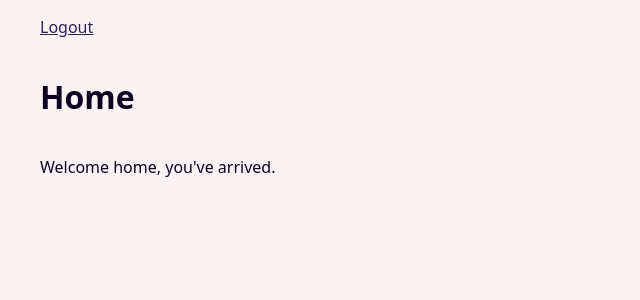
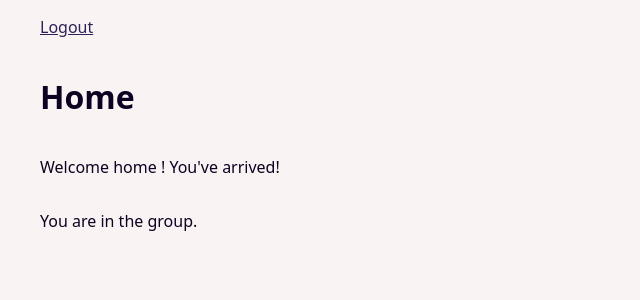
Before and after one commit to seanrreid/react-supabase-users, a React (Vite) app: page / in a window 1280 px wide. Shown: the top 300 px of the page, without its empty margins (0-640 px from the left). Built offline with nearby package versions, Linux system fonts and the light colour scheme; no server answers; sample sign-in values are in the browser's storage.

Commit message:
Setup group reporting, metadata calls via context

```diff
--- a/src/AuthContext.jsx
+++ b/src/AuthContext.jsx
@@ -1,56 +1,22 @@
-import PropTypes from 'prop-types';
-import { createContext, useContext, useState, useEffect } from 'react';
+import PropTypes from "prop-types";
+import { createContext, useContext, useState, useEffect } from "react";
 
 const AuthContext = createContext();
 
 export function AuthProvider({ children }) {
   const [isAuth, setIsAuth] = useState(false);
+  const [group, setGroup] = useState("");
 
   useEffect(() => {
-        if (localStorage.getItem('access_token')) {
+    if (localStorage.getItem("access_token")) {
       setIsAuth(true);
     } else {
       setIsAuth(false);
     }
   }, []);
 
-    // We'll be able to call this just in case our access token has expired
-    // If the expiration is fine, then it just passes on...
-    const refreshSession = async () => {
-        const expiration = Number(localStorage.getItem('expiration'));
-        const now = Math.floor(Date.now() / 1000);
-        if (now > expiration) {
-            const refresh_token = localStorage.getItem('refresh_token');
-            const url = 'http://localhost:8000/refresh';
-            const response = await fetch(url, {
-                method: 'POST',
-                headers: {
-                    'Content-Type': 'application/json',
-                },
-                body: JSON.stringify({ refresh_token }),
-            });
-
-            if (response.status === 200) {
-                const data = await response.json();
-                const { session, user } = data;
-                localStorage.clear();
-                localStorage.setItem('user_id', user.id);
-                localStorage.setItem('access_token', session.access_token);
-                localStorage.setItem('refresh_token', session.refresh_token);
-                localStorage.setItem('expiration', session.expires_at);
-            } else {
-                // The refresh token is invalid.
-                console.error('ERROR:', response);
-            }
-        } else {
-            // If the token hasn't expired, no need to do anything
-            console.info("Token still valid")
-            return;
-        }
-    };
-
   return (
-        <AuthContext.Provider value={{ isAuth, setIsAuth, refreshSession }}>
+    <AuthContext.Provider value={{ isAuth, setIsAuth, group, setGroup }}>
       {children}
     </AuthContext.Provider>
   );
--- a/src/routes/Home.jsx
+++ b/src/routes/Home.jsx
@@ -1,8 +1,40 @@
+import { useLoaderData, json } from "react-router-dom";
+import supabase from "../supabase";
+import { useAuth } from "../AuthContext";
+
+export const loader = async () => {
+  try {
+    const jwt = localStorage.getItem("access_token");
+    const { data } = await supabase.auth.getUser(jwt);
+    const { user } = data;
+
+    const metadata = user.user_metadata;
+    return metadata;
+  } catch (err) {
+    return json(err);
+  }
+};
+
 const Home = () => {
+  const loaderData = useLoaderData();
+  const { isAuth, group } = useAuth();
+
   return (
     <>
       <h1>Home</h1>
-      <p>Welcome home, you&apos;ve arrived.</p>
+      <>
+        {loaderData && isAuth ? (
+          <>
+            <p>
+              Welcome home {loaderData.first_name} {loaderData.last_name}!
+              You&apos;ve arrived!
+            </p>
+            <p>You are in the {group} group.</p>
+          </>
+        ) : (
+          <p>Welcome home, you&apos;ve arrived.</p>
+        )}
+      </>
     </>
   );
 };
--- a/src/routes/Login.jsx
+++ b/src/routes/Login.jsx
@@ -1,5 +1,7 @@
-import { useActionData, redirect, json, Form } from "react-router-dom";
+import { useEffect } from "react";
+import { useActionData, useNavigate, json, Form } from "react-router-dom";
 import supabase from "../supabase";
+import { useAuth } from "../AuthContext";
 
 export const action = async ({ request }) => {
   const formData = await request.formData();
@@ -16,14 +18,12 @@ export const action = async ({ request }) => {
     }
     if (data.user.id) {
       const { user, session } = data;
-
-      console.log("DATA: ", data);
       localStorage.clear();
       localStorage.setItem("user_id", user.id);
       localStorage.setItem("access_token", session.access_token);
       localStorage.setItem("refresh_token", session.refresh_token);
       localStorage.setItem("expiration", session.expires_at);
-      return redirect("/");
+      return data;
     } else {
       throw new Error("Registration Failed");
     }
@@ -32,8 +32,24 @@ export const action = async ({ request }) => {
   }
 };
 
-const Register = () => {
+const Login = () => {
   const actionData = useActionData();
+  const navigate = useNavigate();
+  const { setIsAuth, setGroup } = useAuth();
+
+  useEffect(() => {
+    const checkAuth = () => {
+      if (
+        typeof actionData !== "undefined" &&
+        actionData?.user?.aud === "authenticated"
+      ) {
+        setIsAuth(true);
+        setGroup(actionData?.user?.user_metadata?.group_membership);
+        return navigate(`/`);
+      }
+    };
+    checkAuth();
+  }, [actionData, setIsAuth, setGroup, navigate]);
 
   return (
     <>
@@ -55,4 +71,4 @@ const Register = () => {
   );
 };
 
-export default Register;
+export default Login;
--- a/src/routes/Logout.jsx
+++ b/src/routes/Logout.jsx
@@ -5,7 +5,8 @@ import supabase from "../supabase";
 
 export async function loader() {
   try {
-    const { error } = await supabase.auth.signOut();
+    const jwt = localStorage.getItem("access_token");
+    const { error } = await supabase.auth.signOut(jwt);
     if (error) {
       throw error;
     }
@@ -18,7 +19,7 @@ export async function loader() {
 const Logout = () => {
   const response = useLoaderData();
   const navigate = useNavigate();
-  const { setIsAuth } = useAuth();
+  const { setIsAuth, setGroup } = useAuth();
 
   let logged_in = true;
 
@@ -31,8 +32,9 @@ const Logout = () => {
 
   useEffect(() => {
     setIsAuth(logged_in);
+    setGroup("");
     return navigate(`/login`);
-  }, [setIsAuth, logged_in, response, navigate]);
+  }, [setIsAuth, setGroup, logged_in, response, navigate]);
 };
 
 export default Logout;
--- a/src/routes/Routes.jsx
+++ b/src/routes/Routes.jsx
@@ -1,6 +1,6 @@
 import { createBrowserRouter, RouterProvider } from "react-router-dom";
 import Layout from "../pages/Layout";
-import Home from "./Home";
+import Home, { loader as homeLoader } from "./Home";
 import Register, { action as registerAction } from "./Register";
 import Login, { action as loginAction } from "./Login";
 import Logout, { loader as logoutLoader } from "./Logout";
@@ -14,6 +14,7 @@ const Routes = () => {
         {
           path: "/",
           element: <Home />,
+          loader: homeLoader,
         },
         {
           path: "/register",
```
Lines whose indentation alone changed are shown as unchanged.
